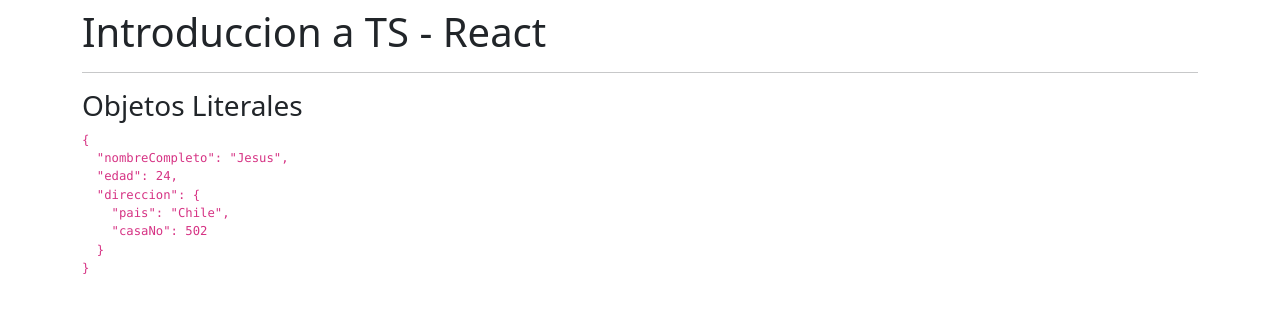
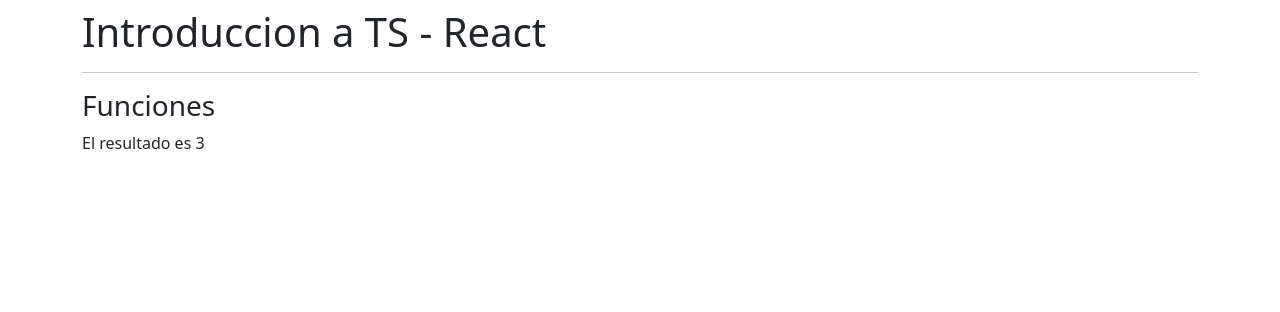
Before and after one commit to Camacaro/react-native, a React (Create React App) app in the folder 01-reforzamiento/: page / in a window 1280 px wide. Shown: the top 312 px of the page. Built offline with nearby package versions, Linux system fonts and the light colour scheme.

Commit message:
Funciones

```diff
--- a/01-reforzamiento/src/App.tsx
+++ b/01-reforzamiento/src/App.tsx
@@ -1,5 +1,6 @@
-import ObjetosLiterales from "./typescript/ObjetosLiterales"
-import TiposBasicos from "./typescript/TiposBasicos"
+// import ObjetosLiterales from "./typescript/ObjetosLiterales"
+// import TiposBasicos from "./typescript/TiposBasicos"
+import Funciones from './typescript/Funciones';
 
 const App = () => {
 
@@ -8,7 +9,8 @@
       <h1> Introduccion a TS - React</h1>
       <hr />
       {/* <TiposBasicos /> */}
-      <ObjetosLiterales />
+      {/* <ObjetosLiterales /> */}
+      <Funciones />
     </div>
   )
 }
--- /dev/null
+++ b/01-reforzamiento/src/typescript/Funciones.tsx
@@ -0,0 +1,17 @@
+
+const Funciones = () => {
+
+  const sumar = (a: number, b: number): number => {
+
+    return a + b;
+  }
+
+  return (
+    <>
+      <h3>Funciones</h3>
+      <span> El resultado es { sumar(1, 2) } </span>
+    </>
+  )
+}
+
+export default Funciones
```
